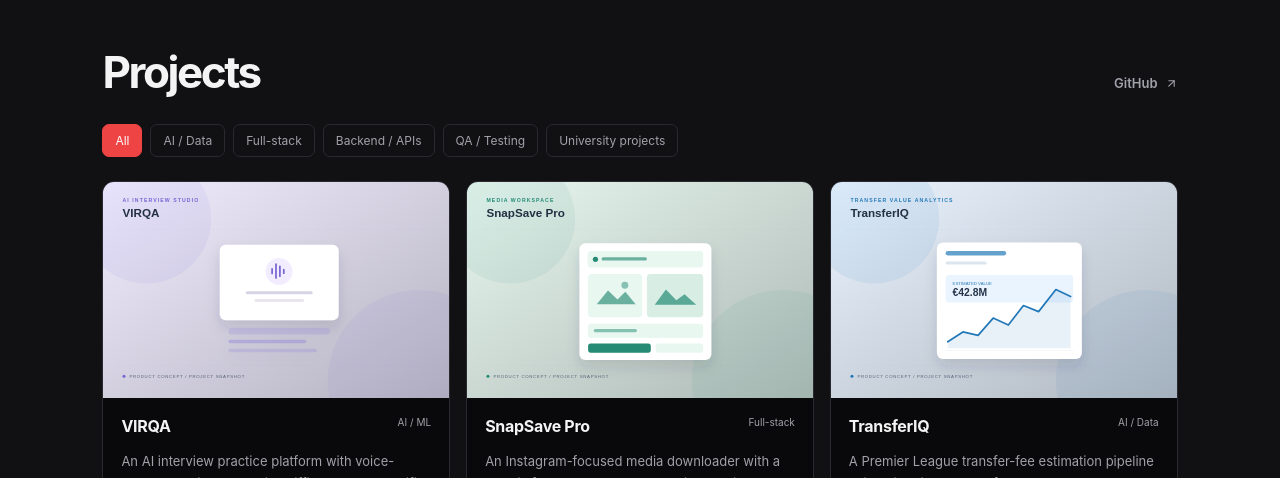
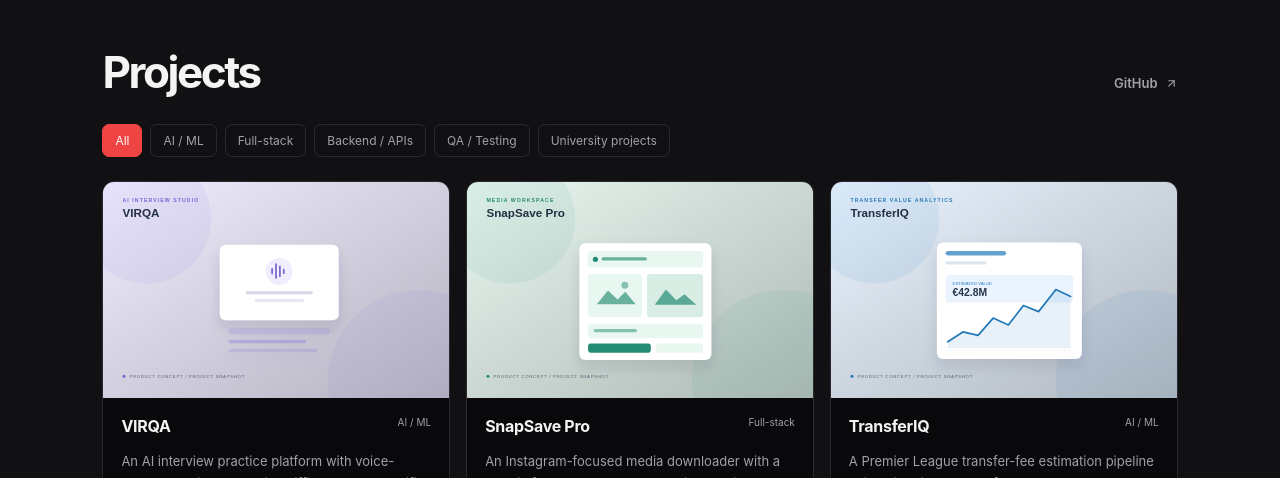
Before and after one commit to thisisahmad24/Ahmad-s-Portfolio, a React (Vite) app: page / in a window 1280 px wide. Shown: the part 840-1318 px from the top of the page. Built offline with nearby package versions, Linux system fonts and the light colour scheme.

Commit message:
Unify project categories

```diff
--- a/src/App.jsx
+++ b/src/App.jsx
@@ -30,28 +30,28 @@ const projects = [
     title: "TransferIQ",
     description: "A Premier League transfer-fee estimation pipeline using historical FPL performance, player attributes, feature engineering, regression models, and a Streamlit dashboard.",
     stack: ["Python", "Pandas", "Scikit-learn", "Streamlit", "Pytest"],
-    category: "AI / Data", thumbnail: "/project-thumbnails/transferiq.svg", thumbnailAlt: "TransferIQ analytics dashboard concept with estimated player value and trend chart",
+    category: "AI / ML", thumbnail: "/project-thumbnails/transferiq.svg", thumbnailAlt: "TransferIQ analytics dashboard concept with estimated player value and trend chart",
     href: "https://github.com/thisisahmad24/transfer-iq",
   },
   {
     title: "Helmet Detection & E-Challan",
     description: "A YOLOv8 and OpenCV system designed to detect helmet violations, annotate evidence frames, and log potential violations for a traffic-enforcement workflow.",
     stack: ["Python", "YOLOv8", "OpenCV", "Computer Vision"],
-    category: "AI / Data", thumbnail: "/project-thumbnails/helmet-challan.svg", thumbnailAlt: "Computer vision preview showing a rider detection bounding box and violation status",
+    category: "AI / ML", thumbnail: "/project-thumbnails/helmet-challan.svg", thumbnailAlt: "Computer vision preview showing a rider detection bounding box and violation status",
     href: "https://github.com/thisisahmad24/helmet-challan-system",
   },
   {
     title: "Movie Review Sentiment Analyzer",
     description: "A Flask application that classifies IMDb movie reviews as positive or negative with a trained BiLSTM model and lets users search and manage saved reviews.",
     stack: ["Python", "Flask", "TensorFlow", "BiLSTM", "NLP"],
-    category: "AI / Data", thumbnail: "/project-thumbnails/sentiment-analyzer.svg", thumbnailAlt: "Sentiment analysis dashboard concept showing a review and positive prediction confidence",
+    category: "AI / ML", thumbnail: "/project-thumbnails/sentiment-analyzer.svg", thumbnailAlt: "Sentiment analysis dashboard concept showing a review and positive prediction confidence",
     href: "https://github.com/thisisahmad24/MovieReviews-SentimentApp-Python",
   },
   {
     title: "Multi-Agent Workflows",
     description: "An experiment in coordinating specialized local LLM agents for task decomposition, research, coding, and review using Ollama with LangChain/LangGraph.",
     stack: ["Python", "Ollama", "LangChain", "LangGraph"],
-    category: "AI / Data", thumbnail: "/project-thumbnails/multi-agent.svg", thumbnailAlt: "Multi-agent workflow diagram preview showing connected research, coding, review, planning, and result nodes",
+    category: "AI / ML", thumbnail: "/project-thumbnails/multi-agent.svg", thumbnailAlt: "Multi-agent workflow diagram preview showing connected research, coding, review, planning, and result nodes",
     href: "https://github.com/thisisahmad24/multi-agent-workflows",
   },
   {
@@ -126,10 +126,9 @@ function App() {
     window.localStorage.setItem("ahmad-theme", next ? "dark" : "light");
   };
 
-  const filters = ["All", "AI / Data", "Full-stack", "Backend / APIs", "QA / Testing", "University projects"];
+  const filters = ["All", "AI / ML", "Full-stack", "Backend / APIs", "QA / Testing", "University projects"];
   const visibleProjects = projects.filter((project) =>
-    activeFilter === "All" || project.category === activeFilter ||
-    (activeFilter === "AI / Data" && project.category === "AI / ML")
+    activeFilter === "All" || project.category === activeFilter
   );
   const closeMenu = () => setMenuOpen(false);
 
```
